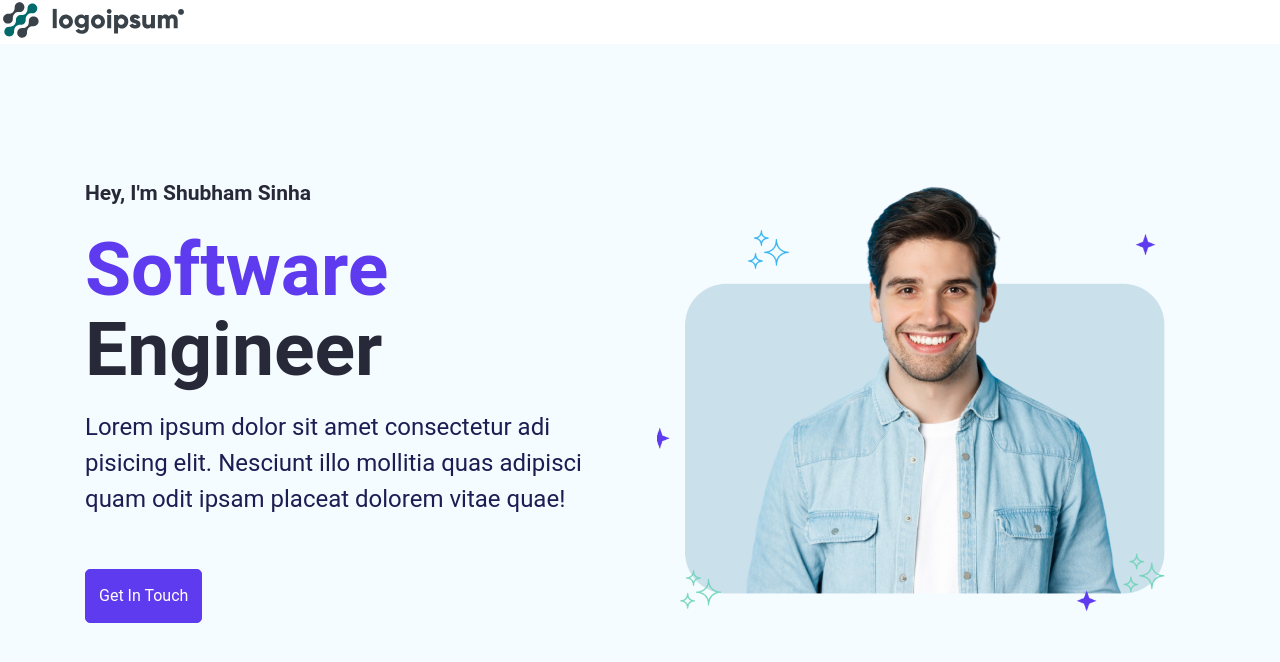
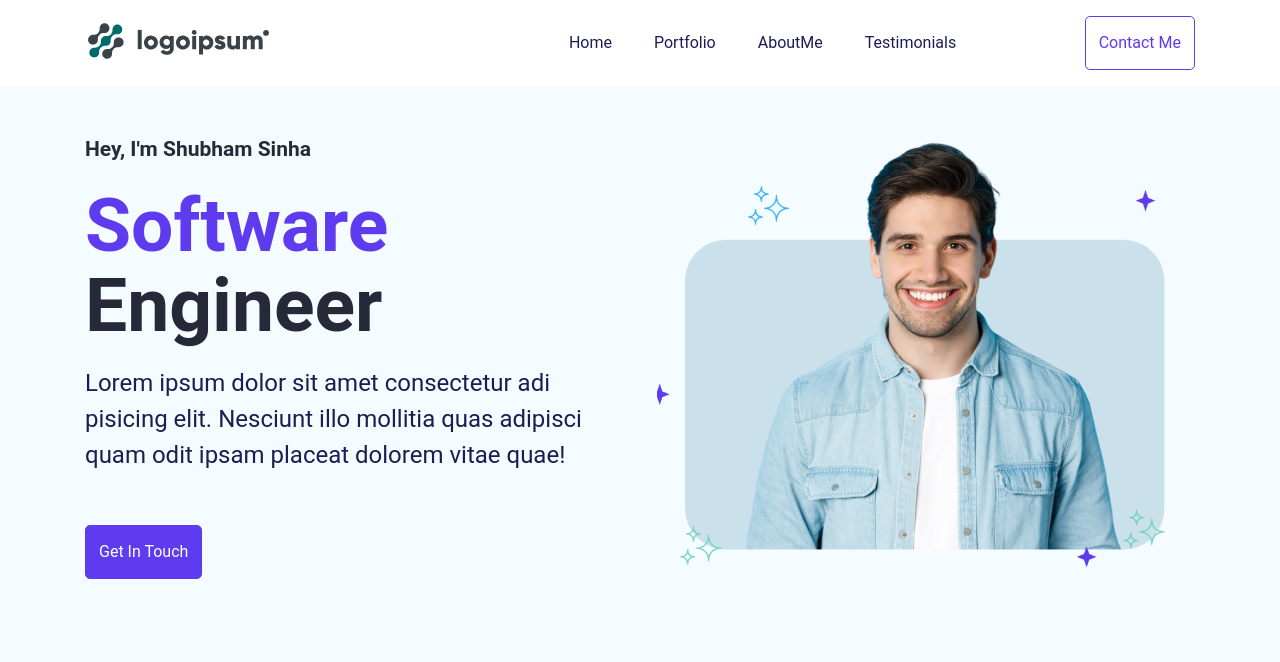
Before and after one commit to shubhamsinha21/mine_portfolio, a React (Create React App) app: page / in a window 1280 px wide. Shown: the top 662 px of the page. Built offline with nearby package versions, Linux system fonts and the light colour scheme.

Commit message:
Navbar Completed 😄

```diff
--- a/src/App.css
+++ b/src/App.css
@@ -1,4 +1,4 @@
-/* Hlobal CSS */
+/* Global CSS */
 
 body{
     margin: 0;
@@ -157,6 +157,55 @@
 }
 /* Section Titles Ends */
 
+/* Navbar Start */
+.navbar {
+    display: flex;
+    justify-content: space-between;
+    align-items: center;
+    background-color: var(--white);
+    padding: 15px 85px;
+    box-shadow: 0px 5px 88px 0 rgba(119, 11, 11, 0);
+    position: fixed;
+    top: 0;
+    left: 0;
+    right: 0;
+}
+
+.navbar-items > ul{
+    list-style: none;
+    display: flex;
+    align-items: flex-start;
+    text-decoration: none;
+    gap: 42px;
+}
+
+.navbar-items ul > li > a{
+    text-decoration: none;
+}
+
+.navbar-content{
+    color: var(--darkblue);
+    font-size: 16px;
+    font-style: normal;
+    font-weight: 400;
+    line-height: 24px;
+    cursor: pointer;
+}
+
+.navbar-active-content{
+    color: var(--primary);
+}
+/* Navbar Ends  */
+
+
+
+
+
+
+
+
+
+
 /* Hero Section */
 .hero-section{
     display: grid;
--- a/src/pages/Home/Navbar.jsx
+++ b/src/pages/Home/Navbar.jsx
@@ -39,6 +39,82 @@
             <div>
                 <img src='./img/logo.svg' alt='logo' />
             </div>
+            <a className={`nav_hamburger ${navActive ? 'active' : ''}`}
+                onClick={toggleNav}>
+                <span className='nav_hamburger_line'></span>
+                <span className='nav_hamburger_line'></span>
+                <span className='nav_hamburger_line'></span>
+            </a>
+
+            <div className={`navbar-items ${navActive ? 'active' : ''}`}>
+                <ul>
+                    <li>
+                        <Link onClick={closeMenu}
+                            activeClass='navBar-active-content'
+                            spy={true}
+                            smooth={true}
+                            offset={-70}
+                            duration={500}
+                            to='heroSection'
+                            className='navbar-content'
+                        >
+                            Home
+                        </Link>
+                    </li>
+                    <li>
+                        <Link onClick={closeMenu}
+                            activeClass='navBar-active-content'
+                            spy={true}
+                            smooth={true}
+                            offset={-70}
+                            duration={500}
+                            to='MyPortfolio'
+                            className='navbar-content'
+                        >
+                            Portfolio
+                        </Link>
+                    </li>
+                    <li>
+                        <Link onClick={closeMenu}
+                            activeClass='navBar-active-content'
+                            spy={true}
+                            smooth={true}
+                            offset={-70}
+                            duration={500}
+                            to='AboutMe'
+                            className='navbar-content'
+                        >
+                            AboutMe
+                        </Link>
+                    </li>
+                    <li>
+                        <Link onClick={closeMenu}
+                            activeClass='navBar-active-content'
+                            spy={true}
+                            smooth={true}
+                            offset={-70}
+                            duration={500}
+                            to='Testimonials'
+                            className='navbar-content'
+                        >
+                            Testimonials
+                        </Link>
+                    </li>
+                </ul>
+            </div>
+
+            <Link
+                onClick={closeMenu}
+                activeClass='navBar-active-content'
+                spy={true}
+                smooth={true}
+                offset={-70}
+                duration={500}
+                to='ContactMe'
+                className='btn btn-outline-primary'
+            >
+                Contact Me
+            </Link>
         </nav>
     )
 }
```
